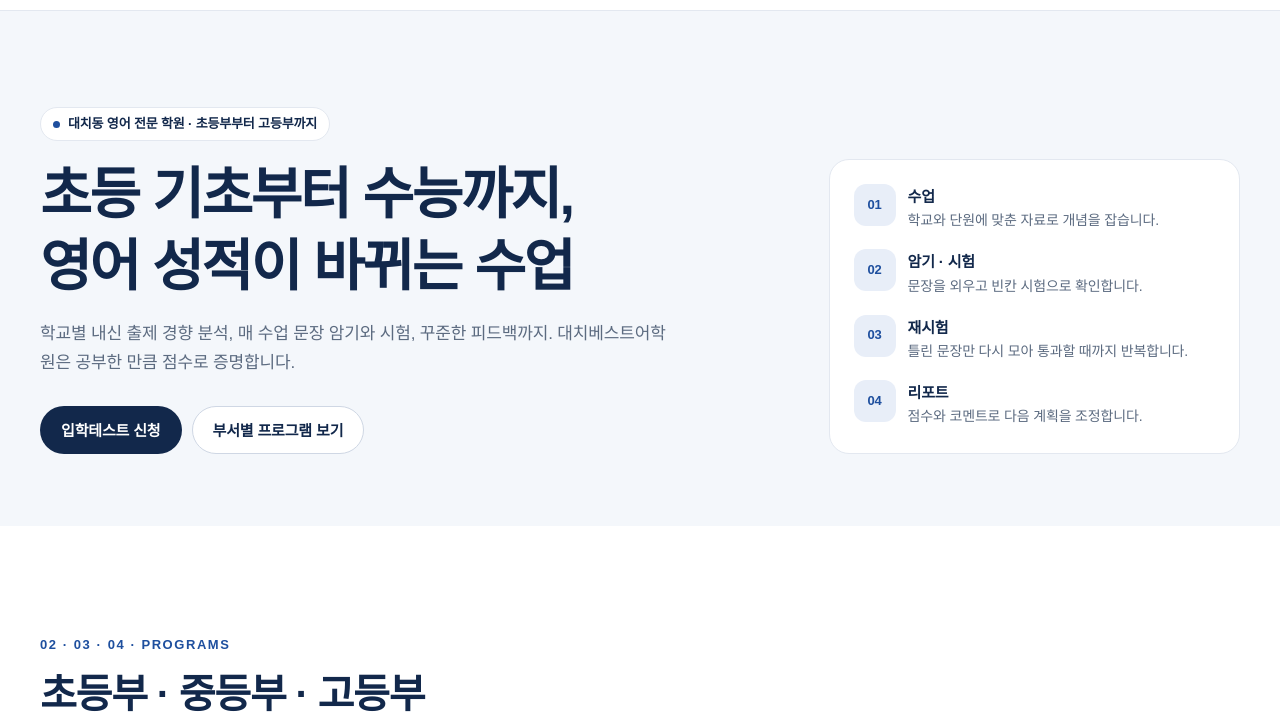
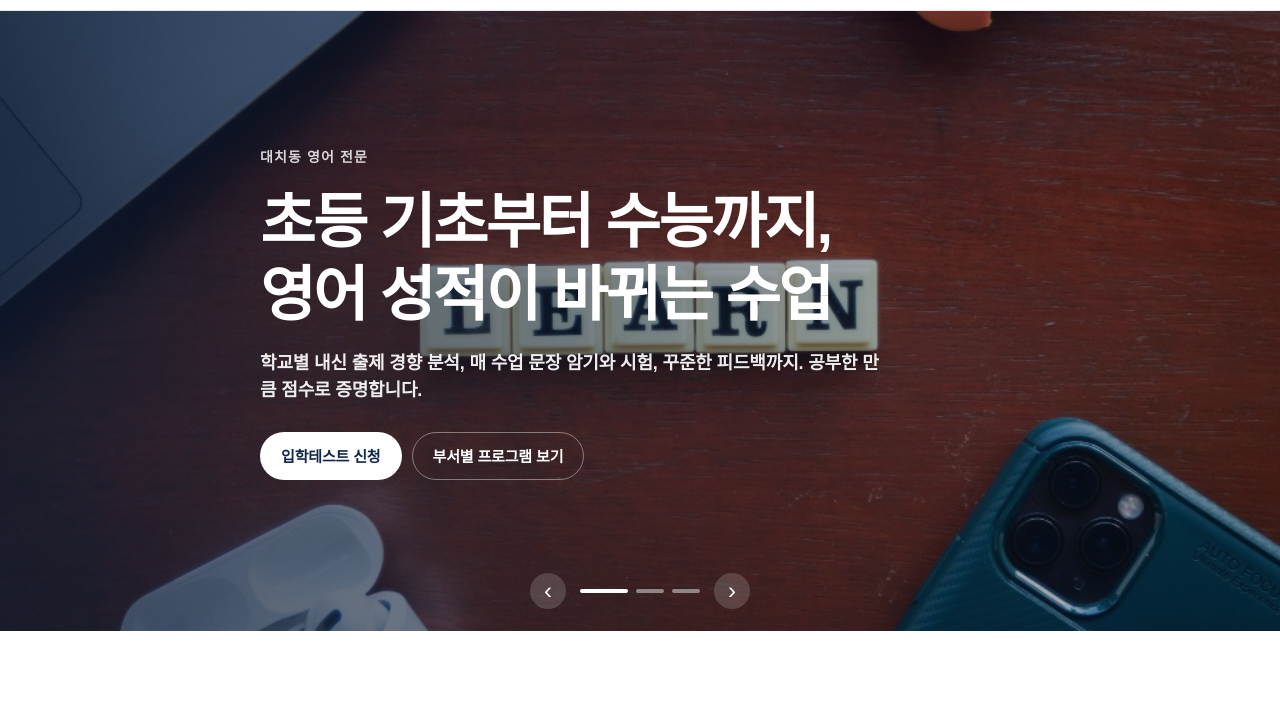
Before and after one commit to howmaking-prog/dcbesteng, a plain HTML site: page index.html in a window 1280 px wide. Shown: the part 66-778 px from the top of the page. Drawn offline with Linux system fonts and the light colour scheme; a web font is replaced by a local one.

Commit message:
첫화면 상단을 높이고 배너 세 장이 돌아가게 한다.
Co-authored-by: Cursor <cursoragent@cursor.com>

```diff
--- a/css/home.css
+++ b/css/home.css
@@ -1,7 +1,140 @@
 /* 메인 페이지 */
-.hero {
-  padding: 56px 0 48px;
-  background: var(--sky-2);
+/* 첫화면 배너. 사진 위에 글을 올리고, 여러 장이 차례로 보인다. */
+.banner {
+  position: relative;
+  background: #101824;
+  color: var(--white);
+}
+
+.banner-viewport {
+  position: relative;
+  min-height: 460px;
+}
+
+.banner-slide {
+  position: absolute;
+  inset: 0;
+  display: flex;
+  align-items: center;
+  padding: 72px 0 88px;
+  background-color: #101824;
+  background-position: center;
+  background-size: cover;
+  background-repeat: no-repeat;
+  opacity: 0;
+  pointer-events: none;
+  transition: opacity 0.55s ease;
+}
+
+.banner-slide.is-active {
+  opacity: 1;
+  pointer-events: auto;
+}
+
+.banner-slide--main {
+  background-image:
+    linear-gradient(90deg, rgba(12, 27, 51, 0.78) 0%, rgba(12, 27, 51, 0.46) 58%, rgba(12, 27, 51, 0.28) 100%),
+    url("../img/about.jpg");
+}
+
+.banner-slide--elementary {
+  background-image:
+    linear-gradient(90deg, rgba(16, 24, 36, 0.72) 0%, rgba(16, 24, 36, 0.4) 62%, rgba(16, 24, 36, 0.22) 100%),
+    url("../img/elementary.jpg");
+}
+
+.banner-slide--high {
+  background-image:
+    linear-gradient(90deg, rgba(16, 24, 36, 0.7) 0%, rgba(16, 24, 36, 0.38) 60%, rgba(16, 24, 36, 0.2) 100%),
+    url("../img/high_school.jpg");
+  background-position: center 70%;
+}
+
+.banner-copy {
+  max-width: 760px;
+}
+
+.banner-kicker {
+  margin-bottom: 16px;
+  color: rgba(255, 255, 255, 0.82);
+  font-size: 14px;
+  font-weight: 700;
+  letter-spacing: 0.08em;
+}
+
+.banner h1,
+.banner-title {
+  max-width: 720px;
+  color: var(--white);
+  font-size: 40px;
+  font-weight: 800;
+  line-height: 1.22;
+  letter-spacing: -0.04em;
+}
+
+.banner-lead {
+  max-width: 620px;
+  margin-top: 18px;
+  color: rgba(255, 255, 255, 0.92);
+  font-size: 18px;
+  font-weight: 600;
+  line-height: 1.5;
+}
+
+.banner .btn-row,
+.banner-copy > .btn {
+  margin-top: 28px;
+}
+
+.banner-ui {
+  position: absolute;
+  right: 0;
+  bottom: 22px;
+  left: 0;
+  display: flex;
+  align-items: center;
+  justify-content: center;
+  gap: 14px;
+}
+
+.banner-arrow,
+.banner-dots button {
+  border: 0;
+  background: transparent;
+  cursor: pointer;
+}
+
+.banner-arrow {
+  width: 36px;
+  height: 36px;
+  border-radius: 50%;
+  background: rgba(255, 255, 255, 0.16);
+  color: var(--white);
+  font-size: 24px;
+  line-height: 1;
+}
+
+.banner-arrow:hover,
+.banner-dots button:hover {
+  background: rgba(255, 255, 255, 0.32);
+}
+
+.banner-dots {
+  display: flex;
+  gap: 8px;
+}
+
+.banner-dots button {
+  width: 28px;
+  height: 4px;
+  border-radius: 999px;
+  background: rgba(255, 255, 255, 0.45);
+}
+
+.banner-dots button.is-active,
+.banner-dots button[aria-selected="true"] {
+  width: 48px;
+  background: var(--white);
 }
 
 .hero-grid {
@@ -286,8 +419,13 @@
     padding: 96px 0 72px;
   }
 
-  .hero h1 {
-    font-size: 56px;
+  .banner-viewport {
+    min-height: 620px;
+  }
+
+  .banner h1,
+  .banner-title {
+    font-size: 60px;
   }
 
   .hero-grid {
--- a/index.html
+++ b/index.html
@@ -21,34 +21,53 @@
   <meta name="theme-color" content="#12284B" />
   <link rel="preconnect" href="https://cdn.jsdelivr.net" />
   <link rel="stylesheet" href="https://cdn.jsdelivr.net/gh/orioncactus/pretendard@v1.3.9/dist/web/static/pretendard.min.css" />
-  <link rel="stylesheet" href="css/tokens.css?v=21" />
-  <link rel="stylesheet" href="css/base.css?v=21" />
-  <link rel="stylesheet" href="css/components.css?v=21" />
-  <link rel="stylesheet" href="css/home.css?v=21" />
+  <link rel="stylesheet" href="css/tokens.css?v=22" />
+  <link rel="stylesheet" href="css/base.css?v=22" />
+  <link rel="stylesheet" href="css/components.css?v=22" />
+  <link rel="stylesheet" href="css/home.css?v=22" />
 </head>
 <body data-page="home">
   <a class="skip-link" href="#main">본문으로 건너뛰기</a>
   <div id="site-header"></div>
   <main id="main">
-    <section class="hero" id="top">
-      <div class="container hero-grid">
-        <div>
-          <p class="badge"><i></i><span data-c="home.hero.badge">대치동 영어 전문 학원 · 초등부부터 고등부까지</span></p>
-          <h1 data-c="home.hero.title">초등 기초부터 수능까지,<br />영어 성적이 바뀌는 수업</h1>
-          <p class="lead" data-c="home.hero.lead">학교별 내신 출제 경향 분석, 매 수업 문장 암기와 시험, 꾸준한 피드백까지. 대치베스트어학원은 공부한 만큼 점수로 증명합니다.</p>
-          <div class="btn-row">
-            <a class="btn btn--primary" data-form="test" href="https://forms.gle/56UrF6DMBsJvN71w8">입학테스트 신청</a>
-            <a class="btn btn--ghost" href="#programs">부서별 프로그램 보기</a>
+    <section class="banner" data-banner aria-roledescription="carousel" aria-label="주요 배너">
+      <div class="banner-viewport">
+        <article class="banner-slide banner-slide--main is-active" data-banner-slide>
+          <div class="container banner-copy">
+            <p class="banner-kicker">대치동 영어 전문</p>
+            <h1>초등 기초부터 수능까지,<br />영어 성적이 바뀌는 수업</h1>
+            <p class="banner-lead">학교별 내신 출제 경향 분석, 매 수업 문장 암기와 시험, 꾸준한 피드백까지. 공부한 만큼 점수로 증명합니다.</p>
+            <div class="btn-row">
+              <a class="btn btn--light" data-form="test" href="https://forms.gle/56UrF6DMBsJvN71w8">입학테스트 신청</a>
+              <a class="btn btn--line-light" href="#programs">부서별 프로그램 보기</a>
+            </div>
           </div>
+        </article>
+        <article class="banner-slide banner-slide--elementary" data-banner-slide aria-hidden="true">
+          <div class="container banner-copy">
+            <p class="banner-kicker">초등부</p>
+            <p class="banner-title">읽고 쓰는 힘을<br />먼저 만듭니다</p>
+            <p class="banner-lead">영어를 외우는 과목이 되기 전에, 리딩·어휘·기초 문법·영작으로 중등 내신까지 이어지는 기초를 만듭니다.</p>
+            <a class="btn btn--light" href="elementary.html">초등부 자세히 보기</a>
+          </div>
+        </article>
+        <article class="banner-slide banner-slide--high" data-banner-slide aria-hidden="true">
+          <div class="container banner-copy">
+            <p class="banner-kicker">고등부</p>
+            <p class="banner-title">내신과 수능을<br />함께 잡습니다</p>
+            <p class="banner-lead">지문 종합 분석으로 내신 서술형을 잡고, 모의고사 단어장과 누적 성적표로 수능 등급을 끌어올립니다.</p>
+            <a class="btn btn--light" href="high.html">고등부 자세히 보기</a>
+          </div>
+        </article>
+      </div>
+      <div class="banner-ui">
+        <button class="banner-arrow" type="button" data-banner-prev aria-label="이전 배너">‹</button>
+        <div class="banner-dots" role="tablist" aria-label="배너 선택">
+          <button class="is-active" type="button" data-banner-dot aria-label="1번 배너" aria-selected="true"></button>
+          <button type="button" data-banner-dot aria-label="2번 배너" aria-selected="false"></button>
+          <button type="button" data-banner-dot aria-label="3번 배너" aria-selected="false"></button>
         </div>
-        <aside class="hero-panel" aria-label="수업 관리 흐름">
-          <ol>
-            <li><span class="step-no">01</span><div><b>수업</b><p>학교와 단원에 맞춘 자료로 개념을 잡습니다.</p></div></li>
-            <li><span class="step-no">02</span><div><b>암기 · 시험</b><p>문장을 외우고 빈칸 시험으로 확인합니다.</p></div></li>
-            <li><span class="step-no">03</span><div><b>재시험</b><p>틀린 문장만 다시 모아 통과할 때까지 반복합니다.</p></div></li>
-            <li><span class="step-no">04</span><div><b>리포트</b><p>점수와 코멘트로 다음 계획을 조정합니다.</p></div></li>
-          </ol>
-        </aside>
+        <button class="banner-arrow" type="button" data-banner-next aria-label="다음 배너">›</button>
       </div>
     </section>
 
@@ -158,8 +177,8 @@
     </section>
   </main>
   <div id="site-footer"></div>
-  <script src="js/content.js?v=21"></script>
-  <script src="js/config.js?v=21"></script>
-  <script src="js/site.js?v=21"></script>
+  <script src="js/content.js?v=22"></script>
+  <script src="js/config.js?v=22"></script>
+  <script src="js/site.js?v=22"></script>
 </body>
 </html>
--- a/js/site.js
+++ b/js/site.js
@@ -191,9 +191,62 @@
     window.addEventListener("hashchange", mark);
   }
 
+  // 첫화면 배너를 일정 간격으로 넘긴다. 움직임 줄이기를 켠 경우에는 멈추고 버튼으로만 바꾼다.
+  const banner = document.querySelector("[data-banner]");
+  if (banner) {
+    const slides = [...banner.querySelectorAll("[data-banner-slide]")];
+    const dots = [...banner.querySelectorAll("[data-banner-dot]")];
+    const reducedMotion = window.matchMedia("(prefers-reduced-motion: reduce)").matches;
+    let index = 0;
+    let timer = 0;
+
+    const showBanner = (next) => {
+      index = (next + slides.length) % slides.length;
+      slides.forEach((slide, slideIndex) => {
+        const active = slideIndex === index;
+        slide.classList.toggle("is-active", active);
+        slide.setAttribute("aria-hidden", active ? "false" : "true");
+        slide.toggleAttribute("inert", !active);
+      });
+      dots.forEach((dot, dotIndex) => {
+        const active = dotIndex === index;
+        dot.classList.toggle("is-active", active);
+        dot.setAttribute("aria-selected", active ? "true" : "false");
+      });
+    };
+
+    const startBanner = () => {
+      clearInterval(timer);
+      if (reducedMotion || slides.length < 2) return;
+      timer = setInterval(() => showBanner(index + 1), 5500);
+    };
+
+    const moveBanner = (step) => {
+      showBanner(index + step);
+      startBanner();
+    };
+
+    banner.querySelector("[data-banner-prev]").addEventListener("click", () => moveBanner(-1));
+    banner.querySelector("[data-banner-next]").addEventListener("click", () => moveBanner(1));
+    dots.forEach((dot, dotIndex) => {
+      dot.addEventListener("click", () => {
+        showBanner(dotIndex);
+        startBanner();
+      });
+    });
+    banner.addEventListener("mouseenter", () => clearInterval(timer));
+    banner.addEventListener("mouseleave", startBanner);
+    banner.addEventListener("focusin", () => clearInterval(timer));
+    banner.addEventListener("focusout", (event) => {
+      if (!banner.contains(event.relatedTarget)) startBanner();
+    });
+    showBanner(0);
+    startBanner();
+  }
+
   // 홈 화면에 저장한 앱이 온라인이면 최신 파일을 받고, 갱신되면 한 번 다시 연다.
   if ("serviceWorker" in navigator) {
-    navigator.serviceWorker.register("sw.js?v=21").then((registration) => {
+    navigator.serviceWorker.register("sw.js?v=22").then((registration) => {
       registration.update();
       registration.addEventListener("updatefound", () => {
         const worker = registration.installing;
--- a/sw.js
+++ b/sw.js
@@ -1,5 +1,5 @@
 // 홈 화면 앱이 온라인이면 최신 파일을 받고, 오프라인일 때만 저장본을 쓴다.
-const VERSION = "dcbest-21";
+const VERSION = "dcbest-22";
 
 self.addEventListener("install", () => {
   self.skipWaiting();
```
Also changed, not shown: about.html (+7 -7 lines), admission.html (+7 -7 lines), elementary.html (+7 -7 lines), high.html (+7 -7 lines), information.html (+7 -7 lines), middle.html (+7 -7 lines), privacy.html (+5 -5 lines).
